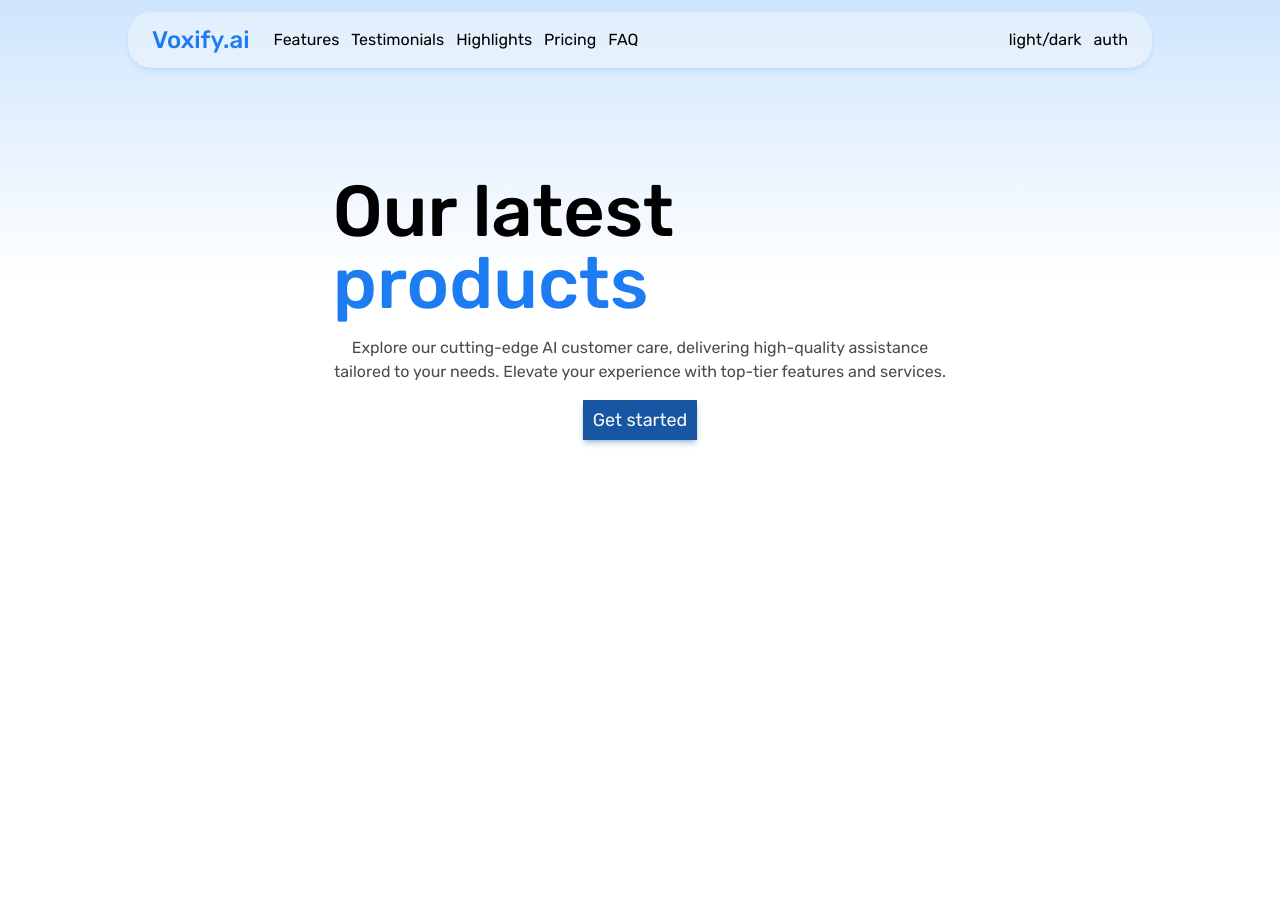
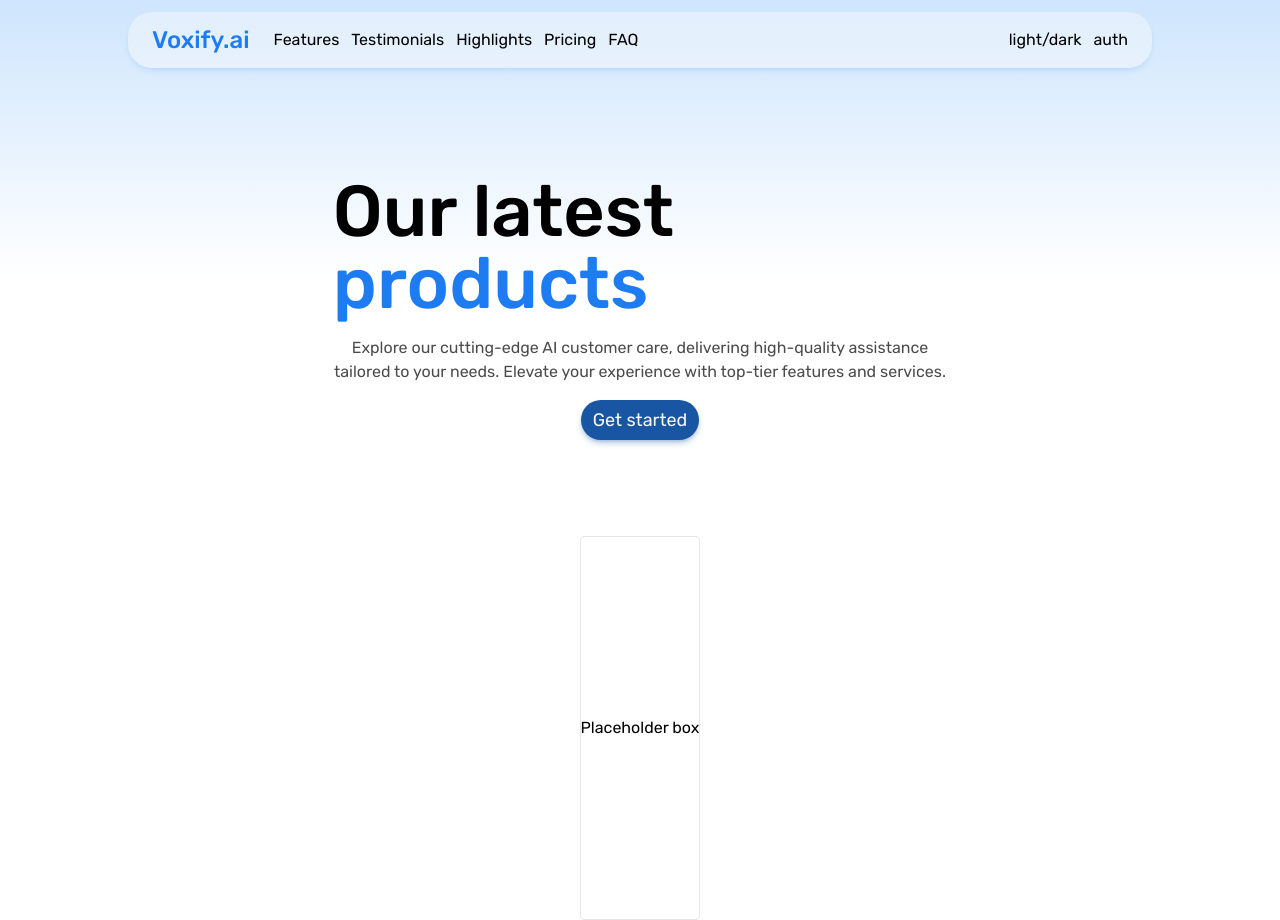
Before and after one commit to blu3IceCube/AI-saas-website, a Next.js app: page / in a window 1280 px wide. Before the commit the page ends 800 px from the top, so only its background shows below. Built offline with nearby package versions, Linux system fonts and the light colour scheme.

Commit message:
adding placeholder box

```diff
--- a/app/components/Hero.tsx
+++ b/app/components/Hero.tsx
@@ -2,17 +2,18 @@ import React from "react";
 
 const Hero = () => {
   return (
-    <div className="flex flex-col gap-4 items-center w-3/5">
+    <div className="flex flex-col items-center w-3/5">
+      <div className="flex flex-col gap-4 items-center">
         <h1 className="text-7xl font-medium">
           Our latest <span className="text-[#1d7cf2]">products</span>
         </h1>
         <p className="text-center opacity-70">
           Explore our cutting-edge AI customer care, delivering high-quality
-        assistance tailored to your needs. Elevate your experience with top-tier
-        features and services.
+          assistance tailored to your needs. Elevate your experience with
+          top-tier features and services.
         </p>
         <button
-        className="bg-[#1856a3] hover:bg-[#1d74cf2] text-neutral-50 py-1.5 px-2.5 text-lg"
+          className="bg-[#1856a3] hover:bg-[#1d7cf2] text-neutral-50 py-1.5 px-3 text-lg rounded-3xl"
           style={{
             boxShadow:
               "0 4px 6px -1px rgb(24 86 163 / 0.3), 0 2px 4px -2px rgb(24 86 163 / 0.3)",
@@ -21,6 +22,12 @@ const Hero = () => {
           Get started
         </button>
       </div>
+      <div className="mt-24">
+        <div className="flex items-center justify-center border rounded h-96">
+          <span>Placeholder box</span>
+        </div>
+      </div>
+    </div>
   );
 };
 
```
Lines whose indentation alone changed are shown as unchanged.
